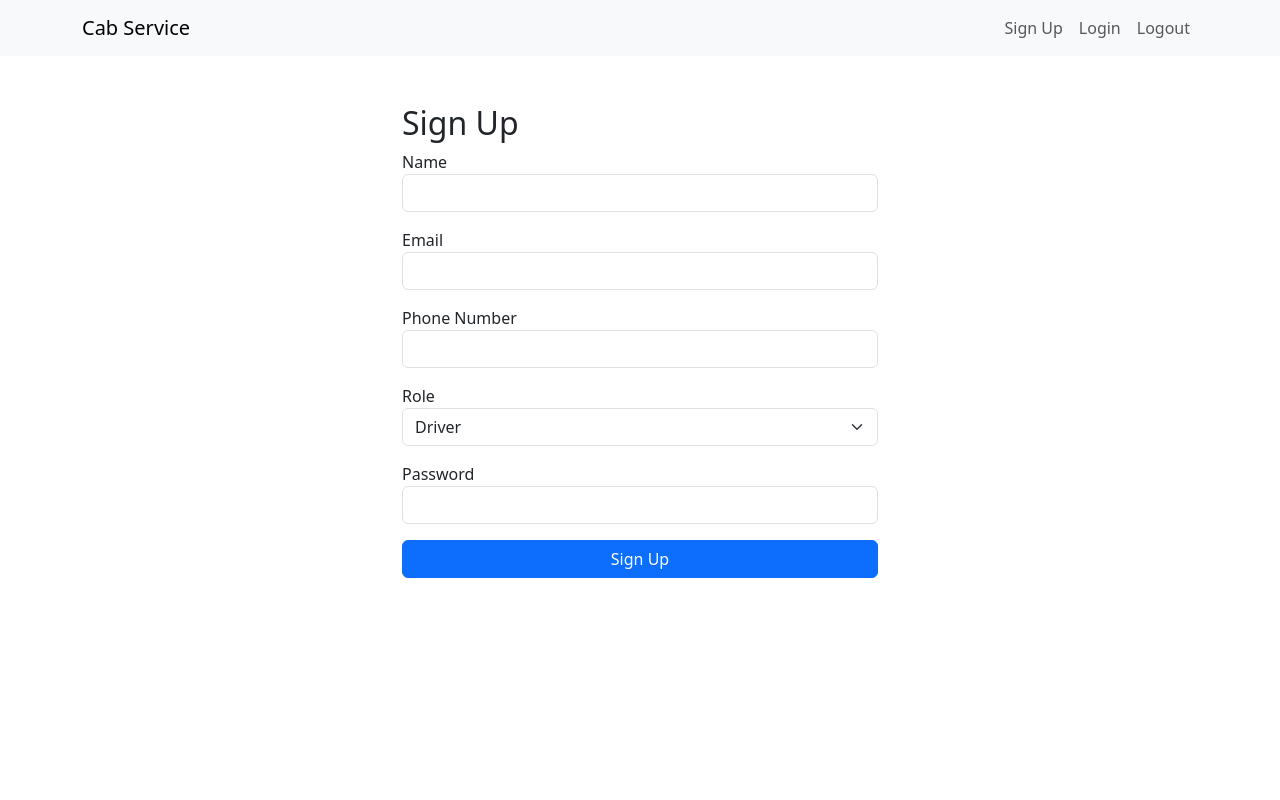
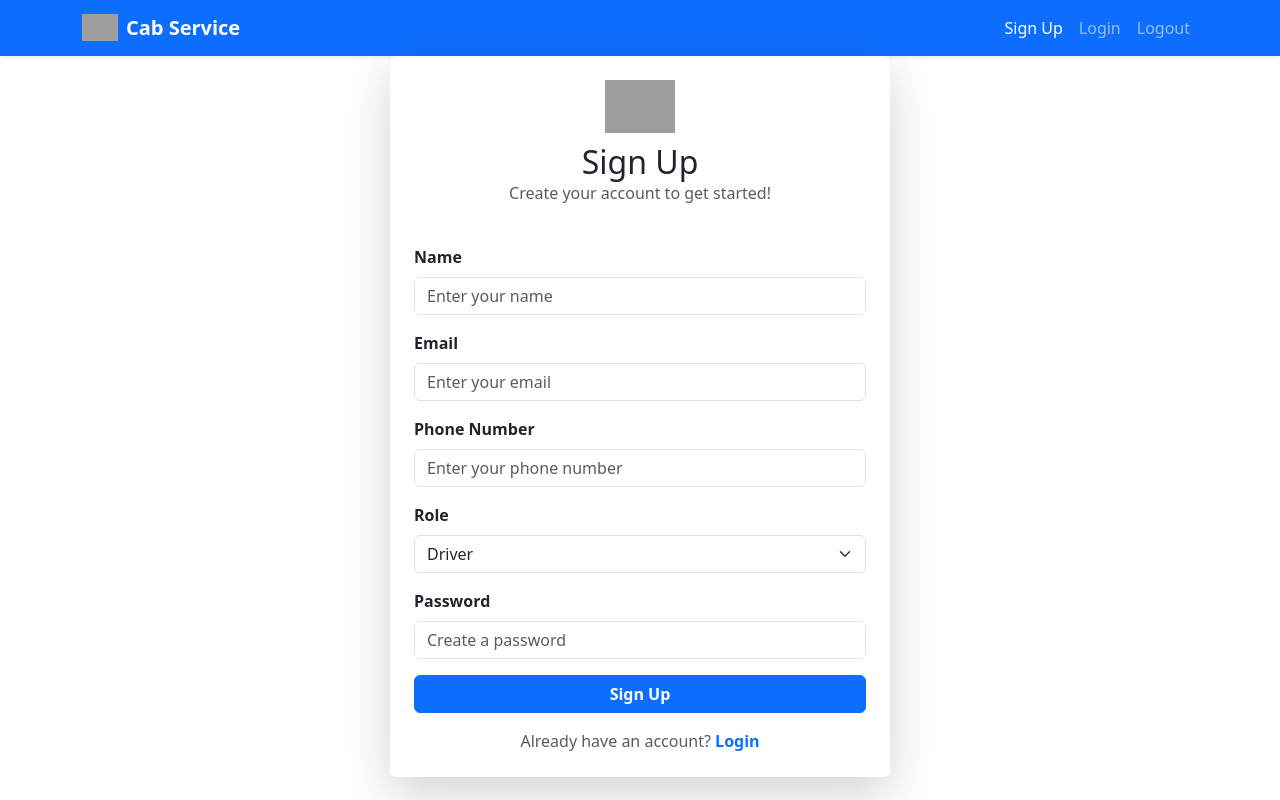
Before and after one commit to vshubhi888/cabservice_frontend, a React (Create React App) app: page /signup in a window 1280 px wide. Built offline with nearby package versions, Linux system fonts and the light colour scheme; grey boxes are pictures that could not be loaded.

Commit message:
second commit

```diff
--- a/package.json
+++ b/package.json
@@ -3,10 +3,6 @@
   "version": "0.1.0",
   "private": true,
   "dependencies": {
-    "@testing-library/dom": "^10.4.0",
-    "@testing-library/jest-dom": "^6.6.3",
-    "@testing-library/react": "^16.3.0",
-    "@testing-library/user-event": "^13.5.0",
     "axios": "^1.9.0",
     "bootstrap": "^5.3.6",
     "react": "^19.1.0",
--- a/src/App.js
+++ b/src/App.js
@@ -11,22 +11,27 @@ import Home from './pages/Home';
 import AdminDashboard from './pages/dashboard/AdminDashboard';
 import UserDashboard from './pages/dashboard/UserDashboard';
 import DriverDashboard from './pages/dashboard/DriverDashboard';
+import AdminRoute from './security/ProtectedRoute';
+import Cab from './pages/cab_register';
 function App() {
   return (
     <Router>
       <Nav />
       <Routes>
+        <Route path="/" element={<Home />} />
         <Route path="/signup" element={<SignUp />} />
         <Route path="/login" element={<Login />} />
         <Route path="/welcome" element={<ProtectedRoute><Welcome /></ProtectedRoute>} />
-        <Route path="/" element={<Home />} />
         <Route path="/logout" element={<Logout />} />
-        <Route path="/admin-dashboard" element={<AdminDashboard />} />
+        <Route path="/admin-dashboard" element={<AdminRoute><AdminDashboard /></AdminRoute>} />
         <Route path="/user-dashboard" element={<UserDashboard />} />
         <Route path="/driver-dashboard" element={<DriverDashboard />} />
+        <Route path="/cab" element={<Cab />} />
+
       </Routes>
     </Router>
   );
 }
 
+
 export default App;
--- a/src/components/Nav.js
+++ b/src/components/Nav.js
@@ -1,25 +1,62 @@
 import React from 'react';
-import { Link } from 'react-router-dom';
+import { Link, useLocation } from 'react-router-dom';
 
 export default function Nav() {
+  const location = useLocation();
+
   return (
-    <div className="App">
-      <nav className="navbar navbar-expand navbar-light bg-light">
-        <div className="container">
-          <Link className="navbar-brand" to="/">Cab Service</Link>
+    <nav className="navbar navbar-expand-lg navbar-dark bg-primary shadow-sm">
+      <div className="container">
+        <Link className="navbar-brand fw-bold" to="/">
+          <img
+            src="https://cdn-icons-png.flaticon.com/512/3062/3062634.png"
+            alt="Cab Service"
+            width="36"
+            className="me-2"
+            style={{ marginTop: -4 }}
+          />
+          Cab Service
+        </Link>
+        <button
+          className="navbar-toggler"
+          type="button"
+          data-bs-toggle="collapse"
+          data-bs-target="#navbarNav"
+          aria-controls="navbarNav"
+          aria-expanded="false"
+          aria-label="Toggle navigation"
+        >
+          <span className="navbar-toggler-icon"></span>
+        </button>
+        <div className="collapse navbar-collapse" id="navbarNav">
           <ul className="navbar-nav ms-auto">
             <li className="nav-item">
-              <Link className="nav-link" to="/signup">Sign Up</Link>
+              <Link
+                className={`nav-link${location.pathname === '/signup' ? ' active' : ''}`}
+                to="/signup"
+              >
+                Sign Up
+              </Link>
             </li>
             <li className="nav-item">
-              <Link className="nav-link" to="/login">Login</Link>
+              <Link
+                className={`nav-link${location.pathname === '/login' ? ' active' : ''}`}
+                to="/login"
+              >
+                Login
+              </Link>
             </li>
             <li className="nav-item">
-              <Link className="nav-link" to="/logout">Logout</Link>
+              <Link
+                className={`nav-link${location.pathname === '/logout' ? ' active' : ''}`}
+                to="/logout"
+              >
+                Logout
+              </Link>
             </li>
           </ul>
         </div>
-      </nav>
-    </div>
+      </div>
+    </nav>
   );
 }
--- a/src/pages/Home.js
+++ b/src/pages/Home.js
@@ -34,6 +34,8 @@ export default function Home() {
           </p>
         </div>
       </div>
+      <div>
+      </div>
     </div>
   );
 }
--- a/src/pages/Login.js
+++ b/src/pages/Login.js
@@ -22,7 +22,6 @@ export default function Login() {
       const data = await res.json();
       if (res.ok) {
         setMessage(data.message || 'Login successful!');
-
         localStorage.setItem('token', data.token);
 
         setTimeout(() => {
@@ -33,8 +32,7 @@ export default function Login() {
           } else {
             navigate('/user-dashboard');
           }
-      }, 1000); // Redirect after 1 second
-
+        }, 1000);
       } else {
         setMessage(data.message || 'Login failed');
       }
@@ -44,12 +42,25 @@ export default function Login() {
   };
 
   return (
-    <div className="container mt-5" style={{ maxWidth: 400 }}>
-      <h2>Login</h2>
-      {message && <div className="alert alert-info">{message}</div>}
+    <div className="container d-flex align-items-center justify-content-center" style={{ minHeight: "80vh" }}>
+      <div className="card shadow-lg border-0 p-4" style={{ maxWidth: 400, width: "100%" }}>
+        <div className="text-center mb-4">
+          <img
+            src="https://cdn-icons-png.flaticon.com/512/3062/3062634.png"
+            alt="Login"
+            style={{ width: 70, marginBottom: 10 }}
+          />
+          <h2 className="mb-0">Login</h2>
+          <p className="text-muted">Welcome back! Please login to your account.</p>
+        </div>
+        {message && (
+          <div className={`alert ${message.toLowerCase().includes('success') ? 'alert-success' : 'alert-danger'}`}>
+            {message}
+          </div>
+        )}
         <form onSubmit={handleSubmit}>
           <div className="mb-3">
-          <label>Email</label>
+            <label className="form-label fw-bold">Email</label>
             <input
               type="email"
               className="form-control"
@@ -57,10 +68,11 @@ export default function Login() {
               value={form.email}
               onChange={handleChange}
               required
+              placeholder="Enter your email"
             />
           </div>
           <div className="mb-3">
-          <label>Password</label>
+            <label className="form-label fw-bold">Password</label>
             <input
               type="password"
               className="form-control"
@@ -68,10 +80,16 @@ export default function Login() {
               value={form.password}
               onChange={handleChange}
               required
+              placeholder="Enter your password"
             />
           </div>
-        <button type="submit" className="btn btn-primary w-100">Login</button>
+          <button type="submit" className="btn btn-primary w-100 fw-bold">Login</button>
         </form>
+        <div className="text-center mt-3">
+          <span className="text-muted">Don't have an account? </span>
+          <a href="/signup" className="fw-bold text-primary text-decoration-none">Sign Up</a>
+        </div>
+      </div>
     </div>
   );
 }
--- a/src/pages/Signup.js
+++ b/src/pages/Signup.js
@@ -19,15 +19,11 @@ export default function SignUp() {
     e.preventDefault();
     setMessage('');
     try {
-
-      // calling backend api for registration
-      // using fetch to send a POST request to the server
       const res = await fetch('http://localhost:8080/api/users/register', {
         method: 'POST',
         headers: { 'Content-Type': 'application/json' },
         body: JSON.stringify(form)
       });
-
       const data = await res.json();
 
       if (res.ok) {
@@ -36,45 +32,93 @@ export default function SignUp() {
       } else {
         setMessage(data.message || 'Registration failed');
       }
-    }catch (err) {
+    } catch (err) {
       setMessage('Error connecting to server');
     }
   };
 
   return (
-    <div className="container mt-5" style={{maxWidth: 500}}>
-      <h2>Sign Up</h2>
-
-
+    <div className="container d-flex align-items-center justify-content-center" style={{ minHeight: "80vh" }}>
+      <div className="card shadow-lg border-0 p-4" style={{ maxWidth: 500, width: "100%" }}>
+        <div className="text-center mb-4">
+          <img
+            src="https://cdn-icons-png.flaticon.com/512/3062/3062634.png"
+            alt="Sign Up"
+            style={{ width: 70, marginBottom: 10 }}
+          />
+          <h2 className="mb-0">Sign Up</h2>
+          <p className="text-muted">Create your account to get started!</p>
+        </div>
         {message && <div className="alert alert-info">{message}</div>}
-
-
         <form onSubmit={handleSubmit}>
           <div className="mb-3">
-          <label>Name</label>
-          <input type="text" className="form-control" name="name" value={form.name} onChange={handleChange} required />
+            <label className="form-label fw-bold">Name</label>
+            <input
+              type="text"
+              className="form-control"
+              name="name"
+              value={form.name}
+              onChange={handleChange}
+              required
+              placeholder="Enter your name"
+            />
           </div>
           <div className="mb-3">
-          <label>Email</label>
-          <input type="email" className="form-control" name="email" value={form.email} onChange={handleChange} required />
+            <label className="form-label fw-bold">Email</label>
+            <input
+              type="email"
+              className="form-control"
+              name="email"
+              value={form.email}
+              onChange={handleChange}
+              required
+              placeholder="Enter your email"
+            />
           </div>
           <div className="mb-3">
-          <label>Phone Number</label>
-          <input type="tel" className="form-control" name="phone" value={form.phone} onChange={handleChange} required />
+            <label className="form-label fw-bold">Phone Number</label>
+            <input
+              type="tel"
+              className="form-control"
+              name="phone"
+              value={form.phone}
+              onChange={handleChange}
+              required
+              placeholder="Enter your phone number"
+            />
           </div>
           <div className="mb-3">
-          <label>Role</label>
-          <select className="form-select" name="role" value={form.role} onChange={handleChange} required>
+            <label className="form-label fw-bold">Role</label>
+            <select
+              className="form-select"
+              name="role"
+              value={form.role}
+              onChange={handleChange}
+              required
+            >
               <option value="driver">Driver</option>
               <option value="employee">Employee</option>
             </select>
           </div>
           <div className="mb-3">
-          <label>Password</label>
-          <input type="password" className="form-control" name="password" value={form.password} onChange={handleChange} required />
+            <label className="form-label fw-bold">Password</label>
+            <input
+              type="password"
+              className="form-control"
+              name="password"
+              value={form.password}
+              onChange={handleChange}
+              required
+              placeholder="Create a password"
+            />
           </div>
-        <button type="submit" className="btn btn-primary w-100">Sign Up</button>
+          <button type="submit" className="btn btn-primary w-100 fw-bold">Sign Up</button>
         </form>
+        <div className="text-center mt-3">
+          <span className="text-muted">Already have an account? </span>
+          <a href="/login" className="fw-bold text-primary text-decoration-none">Login</a>
+        </div>
+      </div>
     </div>
   );
 }
--- /dev/null
+++ b/src/pages/cab_register.js
@@ -0,0 +1,105 @@
+import React, { useState } from 'react';
+
+export default function Cab() {
+  const [form, setForm] = useState({
+    cabNumber: '',
+    model: '',
+    capacity: '',
+    driver: ''
+  });
+  const [message, setMessage] = useState('');
+
+  const handleChange = (e) => {
+    setForm({ ...form, [e.target.name]: e.target.value });
+  };
+
+  const handleSubmit = async (e) => {
+    e.preventDefault();
+    setMessage('');
+    try {
+      const token = localStorage.getItem('token');
+      const res = await fetch('http://localhost:8080/api/cabs/register', {
+        method: 'POST',
+        headers: {
+          'Content-Type': 'application/json',
+          'Authorization': `Bearer ${token}`
+        },
+        body: JSON.stringify(form)
+      });
+      const data = await res.json();
+      if (res.ok) {
+        setMessage(data.message || 'Cab registered successfully!');
+        setForm({ cabNumber: '', model: '', capacity: '', driver: '' });
+      } else {
+        setMessage(data.message || 'Cab registration failed');
+      }
+    } catch (err) {
+      setMessage('Error connecting to server');
+    }
+  };
+
+  return (
+    <div className="container mt-5" style={{ maxWidth: 500 }}>
+      <div className="card shadow-lg border-0">
+        <div className="card-header bg-primary text-white text-center">
+          <h2 className="mb-0">Register Cab</h2>
+        </div>
+        <div className="card-body">
+          {message && <div className={`alert ${message.includes('success') ? 'alert-success' : 'alert-danger'}`}>{message}</div>}
+          <form onSubmit={handleSubmit}>
+            <div className="mb-3">
+              <label className="form-label fw-bold">Cab Number</label>
+              <input
+                type="text"
+                className="form-control"
+                name="cabNumber"
+                value={form.cabNumber}
+                onChange={handleChange}
+                required
+                placeholder="e.g. MH12AB1234"
+              />
+            </div>
+            <div className="mb-3">
+              <label className="form-label fw-bold">Model</label>
+              <input
+                type="text"
+                className="form-control"
+                name="model"
+                value={form.model}
+                onChange={handleChange}
+                required
+                placeholder="e.g. Toyota Innova"
+              />
+            </div>
+            <div className="mb-3">
+              <label className="form-label fw-bold">Capacity</label>
+              <input
+                type="number"
+                className="form-control"
+                name="capacity"
+                value={form.capacity}
+                onChange={handleChange}
+                required
+                min="1"
+                placeholder="e.g. 4"
+              />
+            </div>
+            <div className="mb-3">
+              <label className="form-label fw-bold">Driver Name</label>
+              <input
+                type="text"
+                className="form-control"
+                name="driver"
+                value={form.driver}
+                onChange={handleChange}
+                required
+                placeholder="e.g. John Doe"
+              />
+            </div>
+            <button type="submit" className="btn btn-primary w-100 fw-bold">Register Cab</button>
+          </form>
+        </div>
+      </div>
+    </div>
+  );
+}
--- a/src/pages/dashboard/AdminDashboard.js
+++ b/src/pages/dashboard/AdminDashboard.js
@@ -1,4 +1,5 @@
 import React from 'react';
+import { Link } from 'react-router-dom';
 
 export default function AdminDashboard(){
   return (
@@ -49,6 +50,9 @@ export default function AdminDashboard(){
             <button className="btn btn-outline-success">Manage Drivers</button>
             <button className="btn btn-outline-warning">View Bookings</button>
             <button className="btn btn-outline-danger">Manage Cabs</button>
+            <Link to="/cab" className="btn btn-primary">
+              Register New Cab
+            </Link>
           </div>
         </div>
       </div>
--- a/src/security/ProtectedRoute.js
+++ b/src/security/ProtectedRoute.js
@@ -5,3 +5,12 @@ export default function ProtectedRoute({ children }) {
   const token = localStorage.getItem('token');
   return token ? children : <Navigate to="/login" replace />;
 }
+
+// Assumes you store user info in localStorage after login
+export function AdminRoute({ children }) {
+  const token = localStorage.getItem('token');
+  const user = JSON.parse(localStorage.getItem('user') || '{}');
+  const isAdmin = user.role === 'admin';
+
+  return token && isAdmin ? children : <Navigate to="/admin-dashboard" replace />;
+}
```
Also changed, not shown: 1 other file (tests, documents, lock files or other folders). Lines whose indentation alone changed are shown as unchanged.
